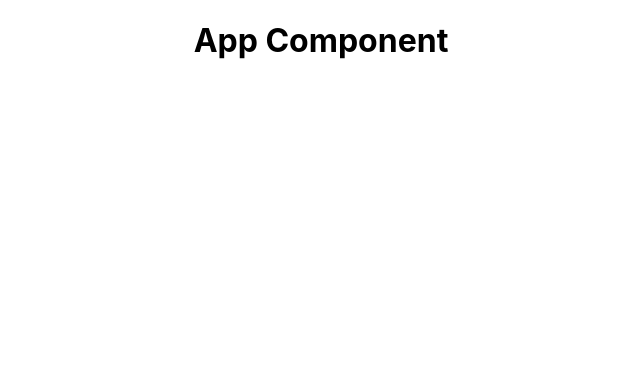
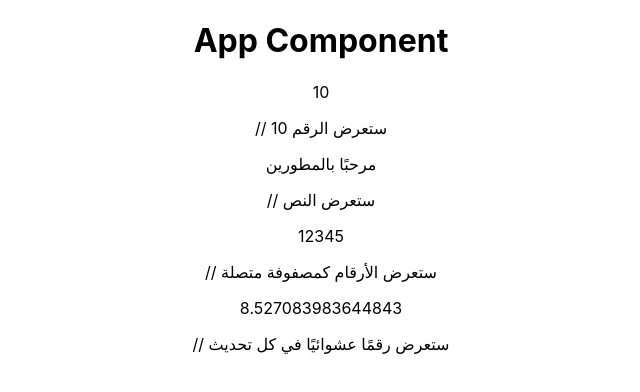
Before and after one commit to okams7/my-blog, a JavaScript app: page / in a window 1280 px wide. Shown: the top 392 px of the page, without its empty margins (319-959 px from the left). Built offline with nearby package versions, Linux system fonts and the light colour scheme; the HTML template or start-up script is replaced by a standard one.

Commit message:
lesson 3

```diff
--- a/src/App.js
+++ b/src/App.js
@@ -4,6 +4,10 @@ function App() {
   return (
     <div className="App">
       <h1>App Component</h1>
+      <p>{10}</p> // ستعرض الرقم 10
+      <p>{"مرحبًا بالمطورين"}</p> // ستعرض النص
+      <p>{[1, 2, 3, 4, 5]}</p> // ستعرض الأرقام كمصفوفة متصلة
+      <p>{Math.random() * 10}</p> // ستعرض رقمًا عشوائيًا في كل تحديث
     </div>
   );
 }
```
